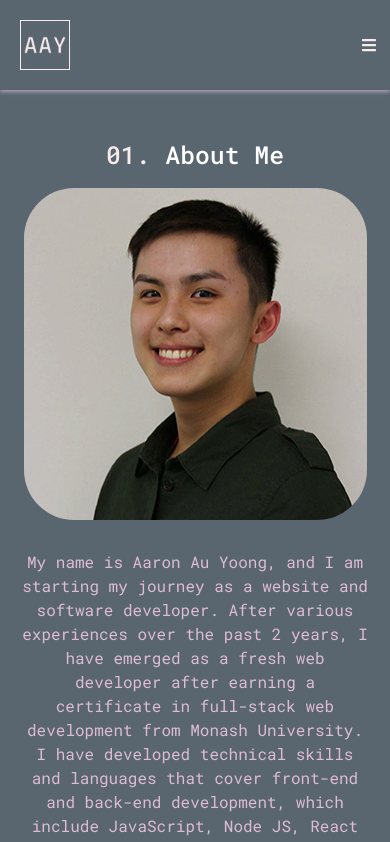
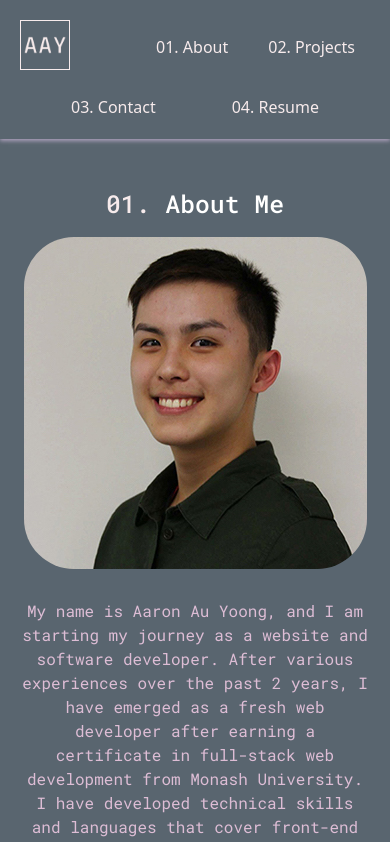
Before and after one commit to aaronauyoong/my-react-portfolio, a React (Create React App) app: page /about in a window 390 px wide. Shown: the top 842 px of the page. Built offline with nearby package versions, Linux system fonts and the light colour scheme.

Commit message:
Revert "Merge pull request #1 from aaronauyoong/mobile-menu-bar"
This reverts commit 84ba1d350f275cf6eb98500f500ff5d8a05bb95d, reversing
changes made to c7edea824ddce3f46d943d48c4e6e835d225049b.

```diff
--- a/src/App.js
+++ b/src/App.js
@@ -1,7 +1,7 @@
 import React from "react";
 import { BrowserRouter as Router, Route, Switch } from "react-router-dom";
 import Home from "./components/homepage/Home";
-import Header from "./components/Header";
+import Nav from "./components/nav/Nav";
 import About from "./components/about/About";
 import Contact from "./components/contact/Contact";
 import Projects from "./components/projects/Projects";
@@ -13,7 +13,7 @@ function App() {
 
 	return (
 		<div className="react-portfolio">
-			<Header />
+			<Nav />
 			<main>
 				<Router>
 					<Switch>
--- a/src/assets/styles/custom-styles.css
+++ b/src/assets/styles/custom-styles.css
@@ -61,17 +61,7 @@ i {
 }
 
 header {
-    display: flex;
-    width: 100vw;
-}
-
-nav {
-    display: flex;
-    justify-content: flex-end;
-    justify-self: center;
-    text-align: right;
-    align-items: center;
-    width: 80%;
+    width: 100%;
 }
 
 /* LANDING PAGE */
@@ -175,29 +165,17 @@ nav {
 }
 
 @media only screen and (max-width: 375px) {
-    header {
-        max-width: 100vw;
-        height: 30%;
-    }
-
-
 	main, .landing-page {
 		padding: 0;
-        max-width: 100vw;
 	}
 
 	.nav-bar {
-		flex-direction: row;
-        align-items: center;
-        text-align: center;
-        justify-content: center;
-        align-self: center;
-        padding: 0px;
+		display: flex;
+		flex-direction: column;
+		justify-content: space-between;
+		flex-wrap: wrap;
+		width: 40vw;
 	}
-
-    .logo {
-        padding-bottom: 10px;
-    }
 
     .hero-container {
         flex-direction: column;
@@ -207,19 +185,12 @@ nav {
         width: 100%;
     }
 
-    .hero-container {
-        max-width: fit-content;
-        margin: 10px;
-        align-items: center;
-    }
-
     .home-content {
         width: 100%;
-        padding: 0px;
     }
 
 	.hello-world, .home-myself, .home-summary {
-		padding-left: 5px;
+		padding-left: 30px;
 		padding-bottom: 15px;
 	}
 
@@ -247,10 +218,6 @@ nav {
 	.summary-text {
 		width: 50vw;
 	}
-
-    .home-image {
-        width: 80%;
-    }
 }
 
 /* IMAGE STYLING */
--- a/src/assets/styles/footer.css
+++ b/src/assets/styles/footer.css
@@ -1,15 +1,13 @@
 :root {
     /* Main Colour Scheme generated from: https://coolors.co/f7ebec-ddbdd5-ac9fbb-59656f-1d1e2c */
-    --lavender-blush: #f7ebec;
-    --thistle: #ddbdd5;
-    --glossy-grape: #ac9fbb;
-    --black-coral: #59656f;
-    --raisin-black: #1d1e2c;
+    --lavender-blush: #F7EBEC;
+    --thistle: #DDBDD5;
+    --glossy-grape: #AC9FBB;
+    --black-coral: #59656F;
+    --raisin-black: #1D1E2C;
 }
 
-h2,
-p,
-a {
+h2, p, a {
     text-align: center;
 }
 
@@ -41,12 +39,3 @@ i {
     font-size: smaller;
     font-style: italic;
 }
-
-@media only screen and (max-width: 375px) {
-    .footer {
-        display: flex;
-        flex-wrap: wrap;
-        flex-direction: row;
-        max-width: 100vw;
-    }
-}
--- a/src/assets/styles/nav.css
+++ b/src/assets/styles/nav.css
@@ -7,15 +7,20 @@
     --raisin-black: #1d1e2c;
 }
 
+header {
+    width: 100%;
+    margin: 0;
+}
+
 .lav-border {
     border: 1px solid var(--lavender-blush);
 }
 
 .logo {
-    display: flex;
     align-items: center;
     align-self: center;
-    margin: 10px;
+    margin-top: 10px;
+    width: 30%;
 }
 
 .lav-border:hover {
@@ -27,6 +32,7 @@
     width: 100%;
     display: flex;
     flex-wrap: wrap;
+    justify-content: space-evenly;
     background-color: var(--black-coral);
     color: var(--lavender-blush);
     padding: 10px;
@@ -34,30 +40,13 @@
     box-shadow: 0 2px 4px 0 var(--glossy-grape);
 }
 
-.menu-icon:hover {
-    cursor: pointer;
-}
-
-.menu-bar {
-    display: flex;
-    flex-wrap: wrap;
-    flex-direction: row;
-    padding-right: 10px;
-    justify-self: center;
-    justify-content: center;
-    text-align: center;
-    align-self: center;
-    align-content: center;
-    align-items: center;
-    -webkit-animation: fadeIn ease-in-out 0.5s both;
-    animation: fadeIn ease-in-out 0.5s both;
-}
 
 .nav-btn {
     background-color: var(--black-coral);
     color: var(--lavender-blush);
     text-decoration: none;
-    margin: 10px;
+    margin: 5px;
+    padding: 20px 10px 5px;
 }
 
 .nav-btn:hover {
@@ -88,20 +77,3 @@
     transform: scaleX(1);
     transform-origin: bottom left;
 }
-
-@-webkit-keyframes fadeIn {
-    from {
-        opacity: 0;
-    }
-    to {
-        opacity: 1;
-    }
-}
-@keyframes fadeIn {
-    from {
-        opacity: 0;
-    }
-    to {
-        opacity: 1;
-    }
-}
--- a/src/components/Header.js
+++ /dev/null
@@ -1,32 +0,0 @@
-import React from 'react';
-// import Nav from './nav/Nav';
-import Navigation from './nav/Navigation';
-import Logo from '../assets/images/website-logo.png';
-
-function Header() {
-    return (
-        <header className="nav-bar">
-            <div className="logo-container">
-                <div className="square logo">
-                    <a href="/">
-                        <img
-                            src={Logo}
-                            alt="This is the website logo."
-                            className="lav-border"
-                        />
-                    </a>
-                </div>
-            </div>
-
-            <Navigation />
-        </header>
-        // <header className="border-b p-3 flex justify-between items-center">
-        //     <span className="font-bold">
-        //         AppName
-        //     </span>
-        //     <Navigation />
-        // </header>
-    );
-}
-
-export default Header;
--- a/src/components/nav/Nav.js
+++ b/src/components/nav/Nav.js
@@ -11,6 +11,7 @@ function Nav() {
     // const closeMobileMenu = () => setClick(false);
 
     return (
+        <header>
             <nav className="nav-bar">
                 <div className="square logo">
                     <a href="/">
@@ -40,6 +41,7 @@ function Nav() {
                     04. Resume
                 </a>
             </nav>
+        </header>
     );
 }
 
--- a/src/components/nav/Navigation.js
+++ /dev/null
@@ -1,59 +0,0 @@
-import React, { useState } from 'react';
-import '../../assets/styles/nav.css';
-import '../../assets/styles/custom-styles.css';
-import { FontAwesomeIcon } from '@fortawesome/react-fontawesome';
-import { faBars, faTimes } from '@fortawesome/free-solid-svg-icons';
-
-function Navigation() {
-    const [showMenu, setShowMenu] = useState(false);
-
-    let menu;
-
-    if (showMenu) {
-        menu = (
-            <div
-                className="menu-bar animated fadeIn shadow"
-                style={{
-                    marginRight: '10px',
-                    borderRadius: '10px'
-                }}
-            >
-                <a href="/about" className="nav-btn hover-underline-animation">
-                    01. About
-                </a>
-                <a
-                    href="/projects"
-                    className="nav-btn hover-underline-animation"
-                >
-                    02. Projects
-                </a>
-                <a
-                    href="/contact"
-                    className="nav-btn hover-underline-animation"
-                >
-                    03. Contact
-                </a>
-                <a href="/resume" className="nav-btn hover-underline-animation">
-                    04. Resume
-                </a>
-            </div>
-        );
-    }
-
-    return (
-        <nav>
-            {menu}
-            <span className="text-xl">
-                <FontAwesomeIcon
-                    className="menu-icon"
-                    icon={faBars}
-                    onClick={() => setShowMenu(!showMenu)}
-                >
-                    <i className={showMenu ? { faTimes } : { faBars }} />
-                </FontAwesomeIcon>
-            </span>
-        </nav>
-    );
-}
-
-export default Navigation;
```
Also changed, not shown: package.json (+3 -5 lines), 1 other file (tests, documents, lock files or other folders).
